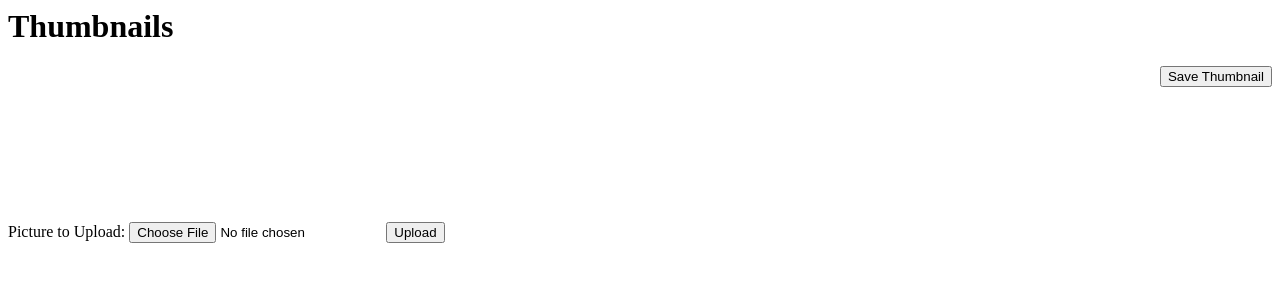
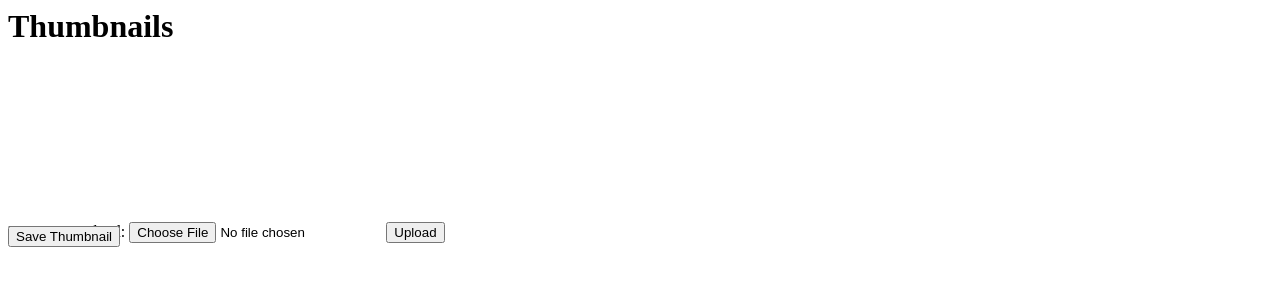
Before and after one commit to MrJaeger/Thumbnails, a PHP site: page / in a window 1280 px wide. Shown: the top 300 px of the page. Run offline with PHP 8.4, Linux system fonts and the light colour scheme; some libraries are stand-ins or nearby versions.

Commit message:
css stuff

```diff
--- a/css/index.css
+++ b/css/index.css
@@ -4,14 +4,17 @@ form {
 	margin: 10px 0px;
 }
 
-#uploaded {
+#uploaded, #thumbnail, #thumbnail_upload_button {
 	float: left;
 }
 
 #thumbnail, #thumbnail_upload_button {
-	float: right;
 	position: relative;
 	display: inline-block;
+}
+
+#thumbnail_upload_button {
+	top: 160px;
 }
 
 #thumbnail {
```
